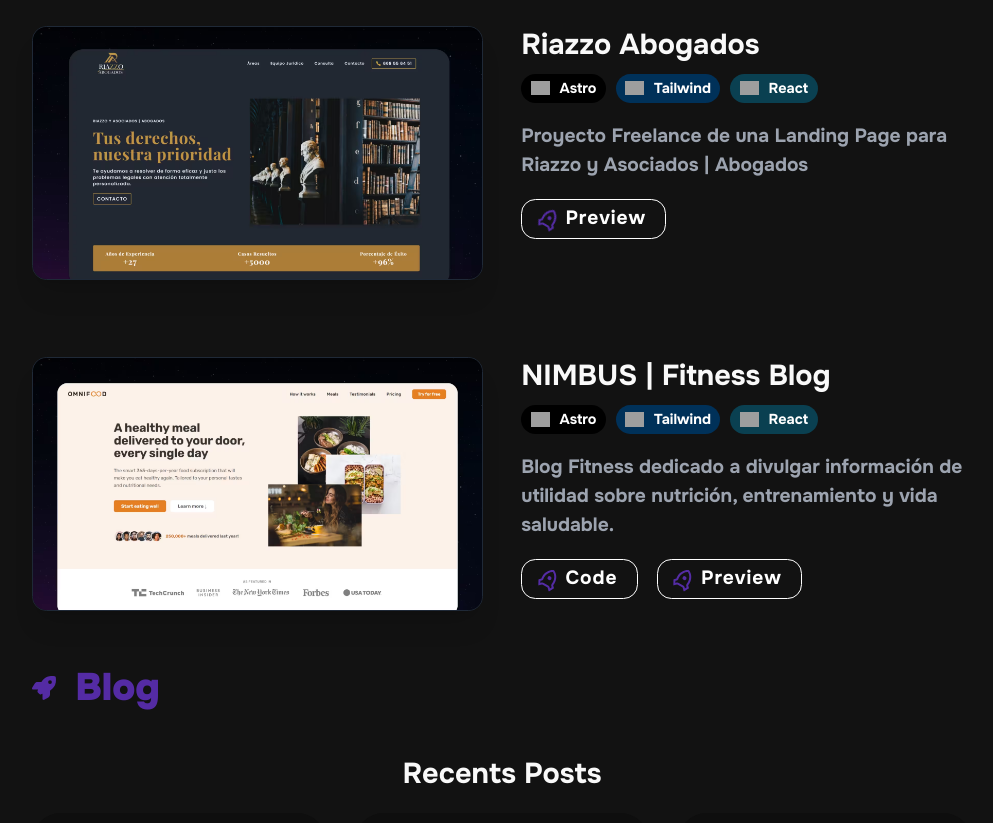
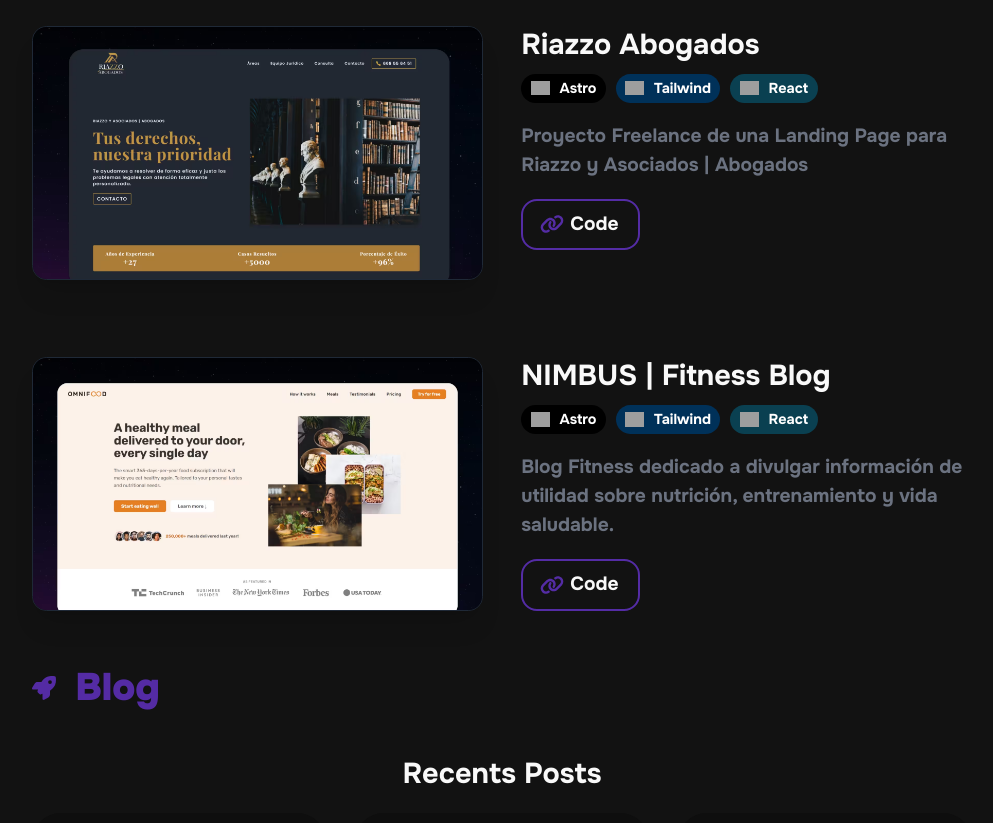
Before and after one commit to FrankmDev/frankm.dev, an Astro site: page / in a window 1280 px wide. Shown: the part 1349-2172 px from the top of the page, without its empty margins (138-1131 px from the left). Built offline with nearby package versions, Linux system fonts and the light colour scheme; Astro itself is replaced by a stand-in of ours; grey boxes are pictures that could not be loaded.

Commit message:
portfolio

```diff
--- a/src/components/LinkBtn.astro
+++ b/src/components/LinkBtn.astro
@@ -2,49 +2,76 @@
 const { href } = Astro.props;
 ---
 
-<a
-  href={href}
-  type="button"
-  class="flex items-center text-white bg-transparent tracking-wider
-      py-1 pl-3 pr-4 rounded-xl"
->
+<a href={href}>
+  <button>
+    <div class="svg-wrapper-1">
+      <div class="svg-wrapper">
         <svg
-    class="mr-1"
+          fill="#542ca5"
           xmlns="http://www.w3.org/2000/svg"
-    viewBox="0 0 24 24"
+          viewBox="0 0 640 512"
           width="24"
           height="24"
-    fill="#542ca5"
         >
-    <path fill="none" d="M0 0h24v24H0z"></path>
           <path
-      d="M5 13c0-5.088 2.903-9.436 7-11.182C16.097 3.564 19 7.912 19 13c0 .823-.076 1.626-.22 2.403l1.94 1.832a.5.5 0 0 1 .095.603l-2.495 4.575a.5.5 0 0 1-.793.114l-2.234-2.234a1 1 0 0 0-.707-.293H9.414a1 1 0 0 0-.707.293l-2.234 2.234a.5.5 0 0 1-.793-.114l-2.495-4.575a.5.5 0 0 1 .095-.603l1.94-1.832C5.077 14.626 5 13.823 5 13zm1.476 6.696l.817-.817A3 3 0 0 1 9.414 18h5.172a3 3 0 0 1 2.121.879l.817.817.982-1.8-1.1-1.04a2 2 0 0 1-.593-1.82c.124-.664.187-1.345.187-2.036 0-3.87-1.995-7.3-5-8.96C8.995 5.7 7 9.13 7 13c0 .691.063 1.372.187 2.037a2 2 0 0 1-.593 1.82l-1.1 1.039.982 1.8zM12 13a2 2 0 1 1 0-4 2 2 0 0 1 0 4z"
-    ></path>
-  </svg>
-  <span>
-    <slot />
-  </span>
+            d="M579.8 267.7c56.5-56.5 56.5-148 0-204.5c-50-50-128.8-56.5-186.3-15.4l-1.6 1.1c-14.4 10.3-17.7 30.3-7.4 44.6s30.3 17.7 44.6 7.4l1.6-1.1c32.1-22.9 76-19.3 103.8 8.6c31.5 31.5 31.5 82.5 0 114L422.3 334.8c-31.5 31.5-82.5 31.5-114 0c-27.9-27.9-31.5-71.8-8.6-103.8l1.1-1.6c10.3-14.4 6.9-34.4-7.4-44.6s-34.4-6.9-44.6 7.4l-1.1 1.6C206.5 251.2 213 330 263 380c56.5 56.5 148 56.5 204.5 0L579.8 267.7zM60.2 244.3c-56.5 56.5-56.5 148 0 204.5c50 50 128.8 56.5 186.3 15.4l1.6-1.1c14.4-10.3 17.7-30.3 7.4-44.6s-30.3-17.7-44.6-7.4l-1.6 1.1c-32.1 22.9-76 19.3-103.8-8.6C74 372 74 321 105.5 289.5L217.7 177.2c31.5-31.5 82.5-31.5 114 0c27.9 27.9 31.5 71.8 8.6 103.9l-1.1 1.6c-10.3 14.4-6.9 34.4 7.4 44.6s34.4 6.9 44.6-7.4l1.1-1.6C433.5 260.8 427 182 377 132c-56.5-56.5-148-56.5-204.5 0L60.2 244.3z"
+          ></path></svg
+        >
+      </div>
+    </div>
+    <span>Code</span>
+  </button>
 </a>
 
 <style>
-  a {
-    border: 1px solid white;
+  button {
+    background: transparent;
+    border: 2px solid #542ca5;
+    padding: 0.5em 1em;
+    padding-left: 0.9em;
+    display: flex;
+    align-items: center;
+    border-radius: 16px;
+    overflow: hidden;
+    transition: all 0.2s;
+    cursor: pointer;
   }
 
-  a svg {
-    transform: rotate(30deg);
-    transition: transform 0.5s cubic-bezier(0.76, 0, 0.24, 1);
+  button span {
+    display: block;
+    margin-left: 0.3em;
+    transition: all 0.3s ease-in-out;
   }
 
-  a span {
-    transition: transform 0.5s cubic-bezier(0.76, 0, 0.24, 1);
+  button svg {
+    display: block;
+    transform-origin: center center;
+    transition: transform 0.3s ease-in-out;
   }
 
-  a:hover svg {
-    transform: translateX(5px) rotate(90deg);
+  button:hover .svg-wrapper {
+    animation: fly-1 0.6s ease-in-out infinite alternate;
   }
 
-  a:hover span {
-    transform: translateX(7px);
+  button:hover svg {
+    transform: translateX(1.4em) rotate(45deg) scale(1.1);
+  }
+
+  button:hover span {
+    transform: translateX(5em);
+  }
+
+  button:active {
+    transform: scale(0.95);
+  }
+
+  @keyframes fly-1 {
+    from {
+      transform: translateY(0.1em);
+    }
+
+    to {
+      transform: translateY(-0.1em);
+    }
   }
 </style>
--- a/src/components/Projects.astro
+++ b/src/components/Projects.astro
@@ -40,6 +40,7 @@ const PROJECTS = [
     description:
       "Proyecto Freelance de una Landing Page para Riazzo y Asociados | Abogados",
     link: "https://riazzo-weld.vercel.app/",
+    github: "https://github.com/FrankmDev/riazzo",
     image: "/RiazzoAbogados.avif",
     tags: [TAGS.ASTRO, TAGS.TAILWIND, TAGS.REACT],
   },
@@ -61,11 +62,13 @@ const PROJECTS = [
       <article class="flex flex-col space-x-0 space-y-8 group md:flex-row md:space-x-8 md:space-y-0">
         <div class="w-full md:w-1/2">
           <div class="relative flex flex-col items-center col-span-6 row-span-5 gap-8 transition duration-500 ease-in-out transform shadow-xl overflow-clip rounded-xl sm:rounded-xl md:group-hover:-translate-y-1 md:group-hover:shadow-2xl lg:border lg:border-gray-800 lg:hover:border-gray-700 lg:hover:bg-gray-800/50">
-            <img
-              alt="Project Image"
-              class="object-cover object-top w-full h-56 transition duration-500 sm:h-full md:scale-110 md:group-hover:scale-105"
-              src={image}
-            />
+            <a href={link}>
+              <img
+                alt="Project Image"
+                class="object-cover object-top w-full h-56 transition duration-500 sm:h-full md:scale-110 md:group-hover:scale-105"
+                src={image}
+              />
+            </a>
           </div>
         </div>
 
@@ -89,10 +92,9 @@ const PROJECTS = [
               ))}
             </ul>
 
-            <div class="mt-2 text-gray-400">{description}</div>
+            <div class="mt-2 text-gray-500">{description}</div>
             <footer class="flex items-end justify-start mt-4 gap-x-4">
               {github && <LinkBtn href={github}>Code</LinkBtn>}
-              {link && <LinkBtn href={link}>Preview</LinkBtn>}
             </footer>
           </div>
         </div>
```
Lines whose indentation alone changed are shown as unchanged.
